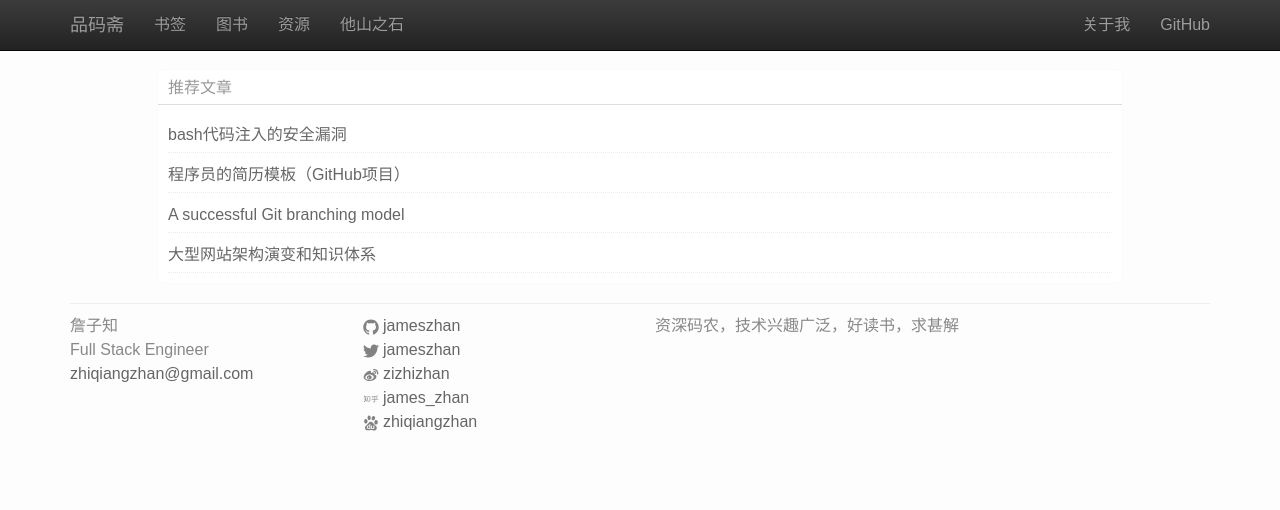
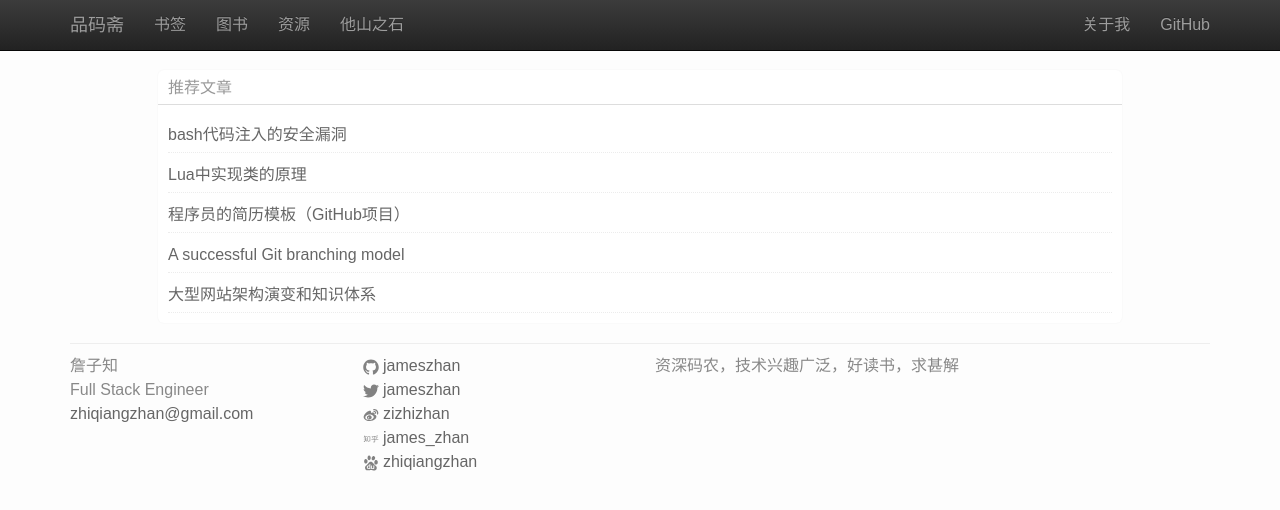
Before and after one commit to jameszhan/blogs, a Jekyll site: the page built from pages/news.html, in a window 1280 px wide. Shown: the top 510 px of the page. Built offline with Jekyll 4.4.1, drawn with Linux system fonts in a browser that asks for light colours; nearby versions of some CDN libraries; Markdown is read by kramdown in place of the engine named in the settings; comment, search, counter and statistics services are not loaded.

Commit message:
add more links.

```diff
--- a/_data/news.yml
+++ b/_data/news.yml
@@ -1,6 +1,9 @@
 -
   url: http://coolshell.cn/articles/11973.html
   title: bash代码注入的安全漏洞
+-
+  url: http://wuzhiwei.net/lua_make_class/
+  title: Lua中实现类的原理
 -
   url: https://github.com/geekcompany/ResumeSample
   title: 程序员的简历模板（GitHub项目）
```
